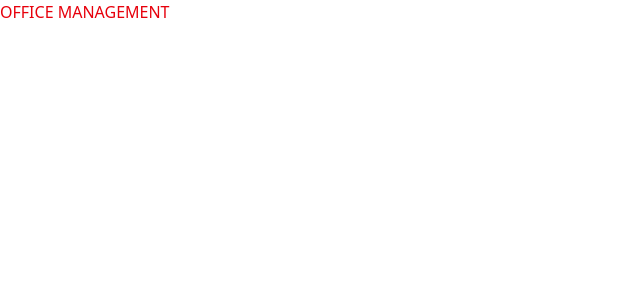
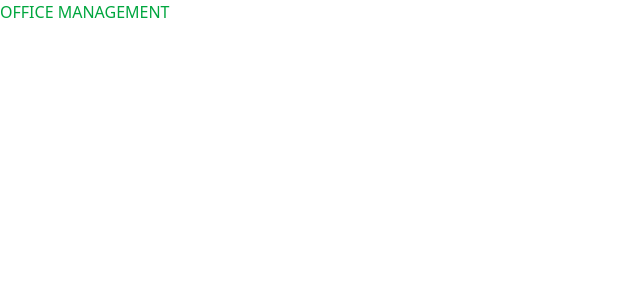
Before and after one commit to mitchiemt11/office-space-management, a React (Vite) app: page / in a window 1280 px wide. Shown: the top 300 px of the page, without its empty margins (0-640 px from the left). Built offline with nearby package versions, Linux system fonts and the light colour scheme.

Commit message:
Add routing library

```diff
--- a/package.json
+++ b/package.json
@@ -13,6 +13,7 @@
     "@tailwindcss/vite": "^4.0.3",
     "react": "^18.3.1",
     "react-dom": "^18.3.1",
+    "react-router-dom": "^7.1.5",
     "tailwindcss": "^4.0.3"
   },
   "devDependencies": {
--- a/src/App.tsx
+++ b/src/App.tsx
@@ -4,7 +4,7 @@ function App() {
 
   return (
     <>
-      <div className='text-red-600'>OFFICE MANAGEMENT</div>
+      <div className='text-green-600'>OFFICE MANAGEMENT</div>
     </>
   )
 }
```
Also changed, not shown: 1 other file (tests, documents, lock files or other folders).
